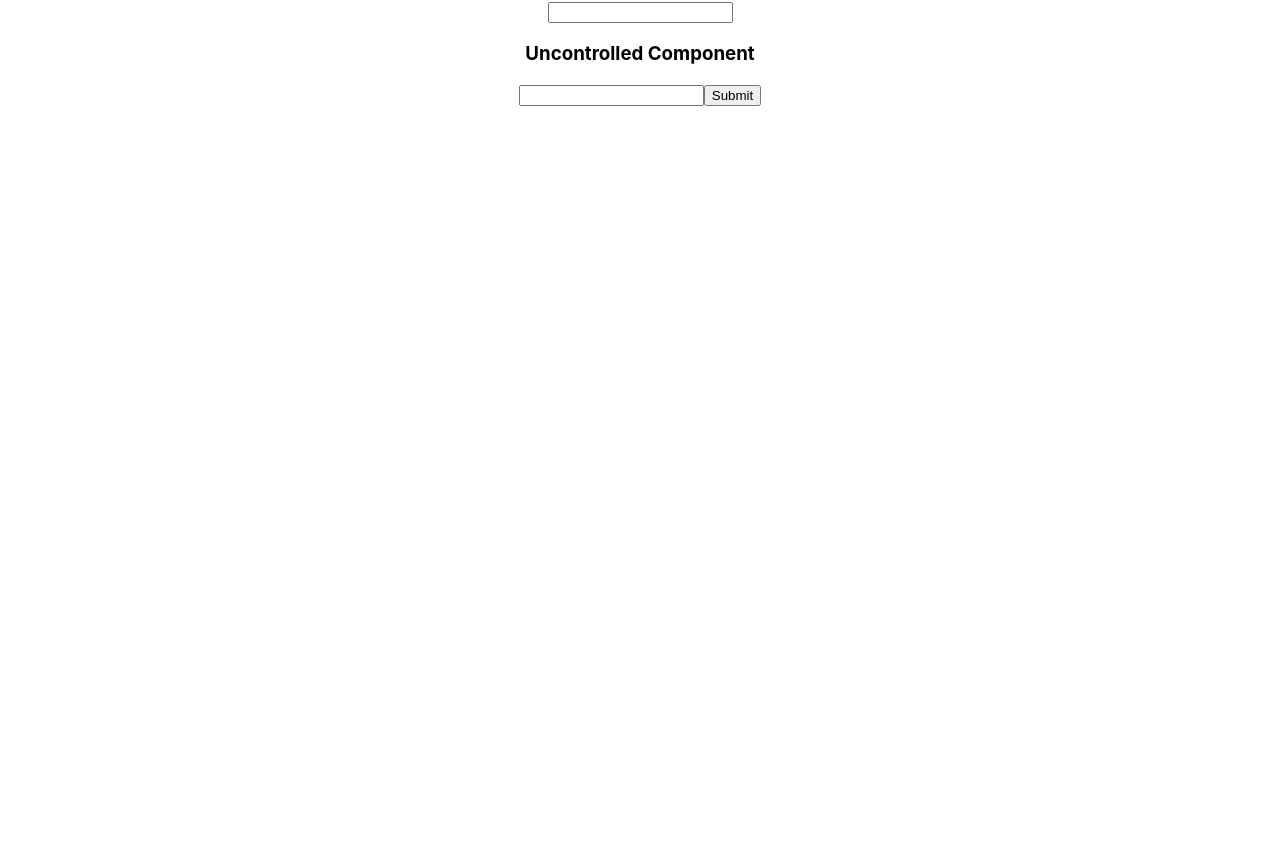
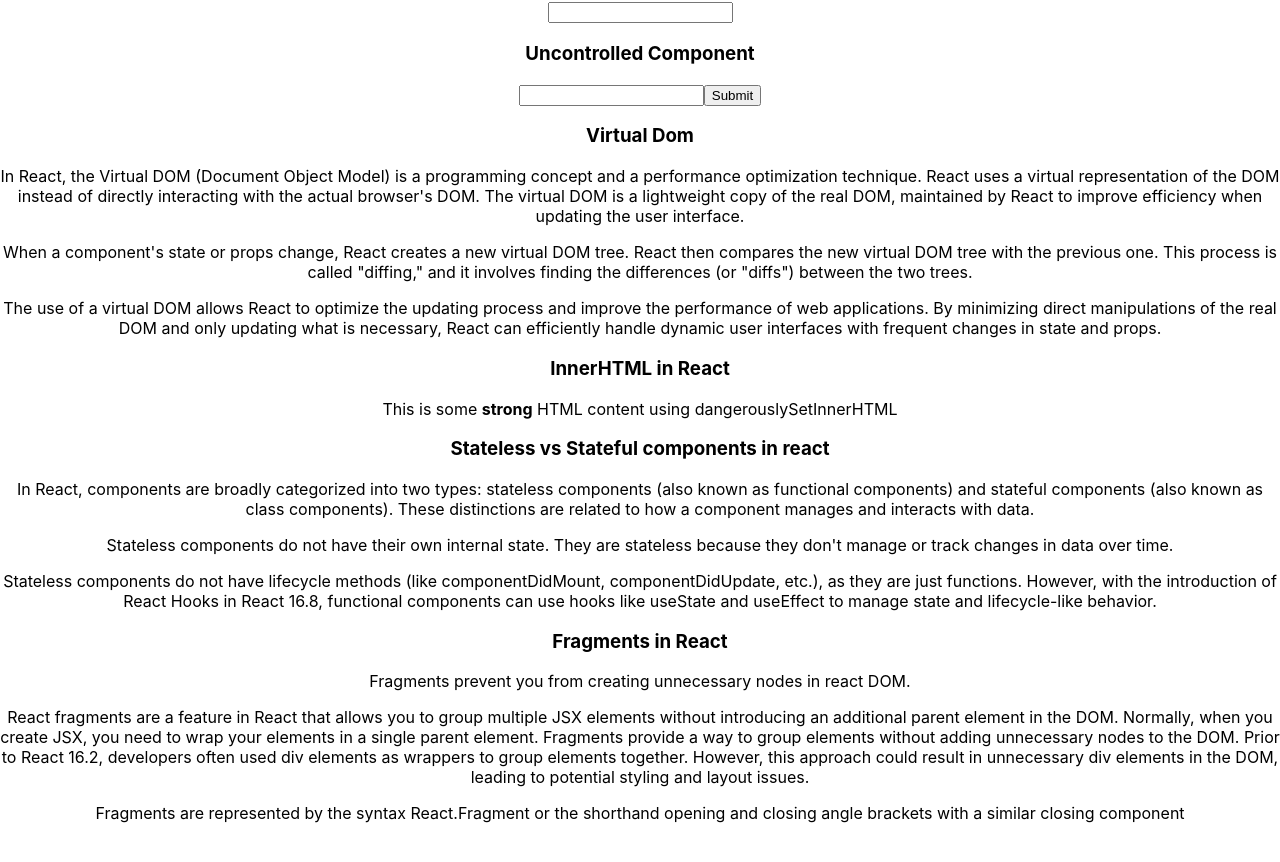
Before and after one commit to KshitizSachan/how-to-react, a React (Create React App) app: page / in a window 1280 px wide. Shown: the part 558-1420 px from the top of the page. Before the commit the page ends 800 px from the top, so only its background shows below. Built offline with nearby package versions, Linux system fonts and the light colour scheme; no server answers.

Commit message:
updated till 2:26

```diff
--- a/src/App.js
+++ b/src/App.js
@@ -1,9 +1,12 @@
-import Map_filter from './components/axios_map_filter'
+import Map_filter from './components/restfulapi_axios_map_filter'
 import State from './components/states'
 import EventHandling from './components/eventHandling'
 import Parent from './components/props/parent'
 import ContVsUnControlled from './components/controlled_uncontrolled_components'
 import VirtualDom from './components/virtualDOM'
+import InnerHTML from './components/innerHTML_statefull_stateless'
+import Fragments from './components/fragments'
+
 
 import styles from "./App.css"
 
@@ -18,6 +21,8 @@ function App() {
     <EventHandling />
     <ContVsUnControlled />
     <VirtualDom />
+    <InnerHTML />
+    <Fragments />
     </div>
   );
 }
--- /dev/null
+++ b/src/components/fragments.jsx
@@ -0,0 +1,31 @@
+
+
+const Fragments = () =>{
+
+    return (
+        <>
+            <h3>
+                Fragments in React
+            </h3>
+            <p>
+            Fragments prevent you from creating unnecessary nodes in react DOM.
+            </p>
+            <p>
+            React fragments are a feature in React that allows you to group multiple
+            JSX elements without introducing an additional parent element in the DOM.
+            Normally, when you create JSX, you need to wrap your elements in a single
+            parent element. Fragments provide a way to group elements without adding
+            unnecessary nodes to the DOM. Prior to React 16.2, developers often
+            used div elements as wrappers to group elements together. However,
+            this approach could result in unnecessary div elements in the DOM,
+            leading to potential styling and layout issues.
+            </p>
+            <p>
+            Fragments are represented by the syntax React.Fragment  or the shorthand opening and closing angle brackets with a similar closing component
+            </p>
+
+        </>
+    )
+}
+
+export default Fragments;
--- /dev/null
+++ b/src/components/innerHTML_statefull_stateless.jsx
@@ -0,0 +1,31 @@
+
+const InnerHTML = () =>{
+    let HTMLcontent= `<p>This is some <strong>strong</strong> HTML content using dangerouslySetInnerHTML</p>`
+
+    return (
+        <>
+            <h3>  InnerHTML in React  </h3>
+            <div dangerouslySetInnerHTML={{ __html:HTMLcontent }} />
+
+            <h3> Stateless vs Stateful components in react </h3>
+            <p>
+            In React, components are broadly categorized into two types: stateless
+            components (also known as functional components) and stateful
+            components (also known as class components). These distinctions are
+            related to how a component manages and interacts with data.
+            </p>
+            <p>
+            Stateless components do not have their own internal state. They are
+            stateless because they don't manage or track changes in data over time.
+            </p>
+            <p>
+            Stateless components do not have lifecycle methods (like componentDidMount,
+            componentDidUpdate, etc.), as they are just functions. However, with the
+            introduction of React Hooks in React 16.8, functional components can use hooks
+            like useState and useEffect to manage state and lifecycle-like behavior.
+            </p>
+        </>
+    )
+}
+
+export default InnerHTML;
--- a/src/components/axios_map_filter.jsx
+++ b/src/components/restfulapi_axios_map_filter.jsx
@@ -34,7 +34,7 @@ const MainComponent = () => {
 
   return (
     <div>
-      Hello World 2<h3>Map Usage</h3>
+      Hello World 2<h3>Restful api, Map Usage</h3>
       {coffee.map((coffee, index) => (
         <div>
           <div key={index}>
--- a/src/components/virtualDOM.jsx
+++ b/src/components/virtualDOM.jsx
@@ -2,7 +2,25 @@
 const virtualDom = () =>{
     return (
         <div>
-
+        <h3>Virtual Dom</h3>
+        <p>
+        In React, the Virtual DOM (Document Object Model) is a programming concept and a performance optimization technique.
+        React uses a virtual representation of the DOM instead of directly interacting
+        with the actual browser's DOM. The virtual DOM is a lightweight copy of the
+        real DOM, maintained by React to improve efficiency when updating the user
+        interface.
+        </p>
+        <p>
+        When a component's state or props change, React creates a new virtual DOM tree.
+        React then compares the new virtual DOM tree with the previous one. This process is called "diffing," and
+        it involves finding the differences (or "diffs") between the two trees.
+        </p>
+        <p>
+        The use of a virtual DOM allows React to optimize the updating process and improve the
+        performance of web applications. By minimizing direct manipulations of the real DOM and only
+        updating what is necessary, React can efficiently handle dynamic user interfaces with frequent
+        changes in state and props.
+        </p>
         </div>
     )
 }
```
